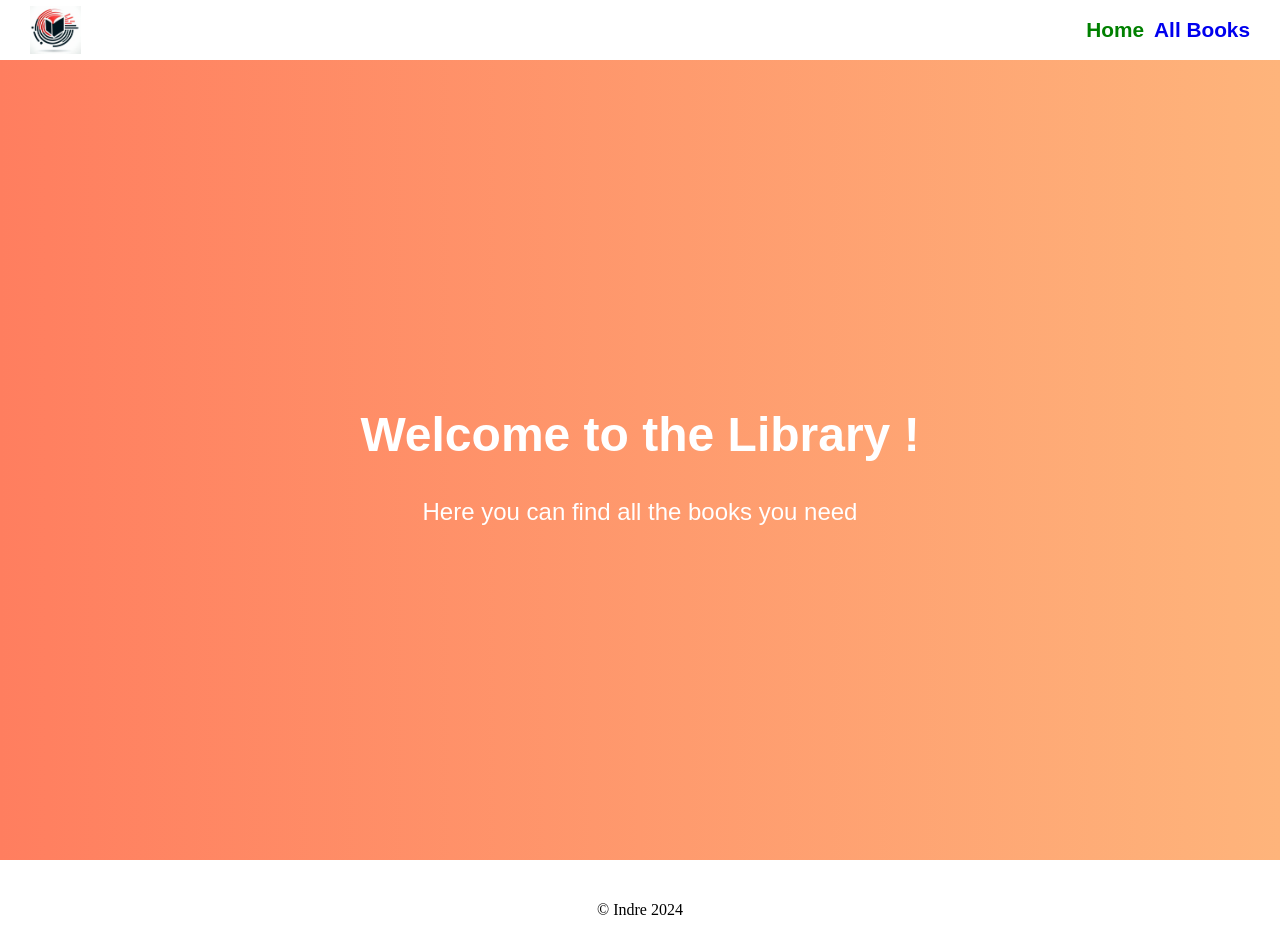
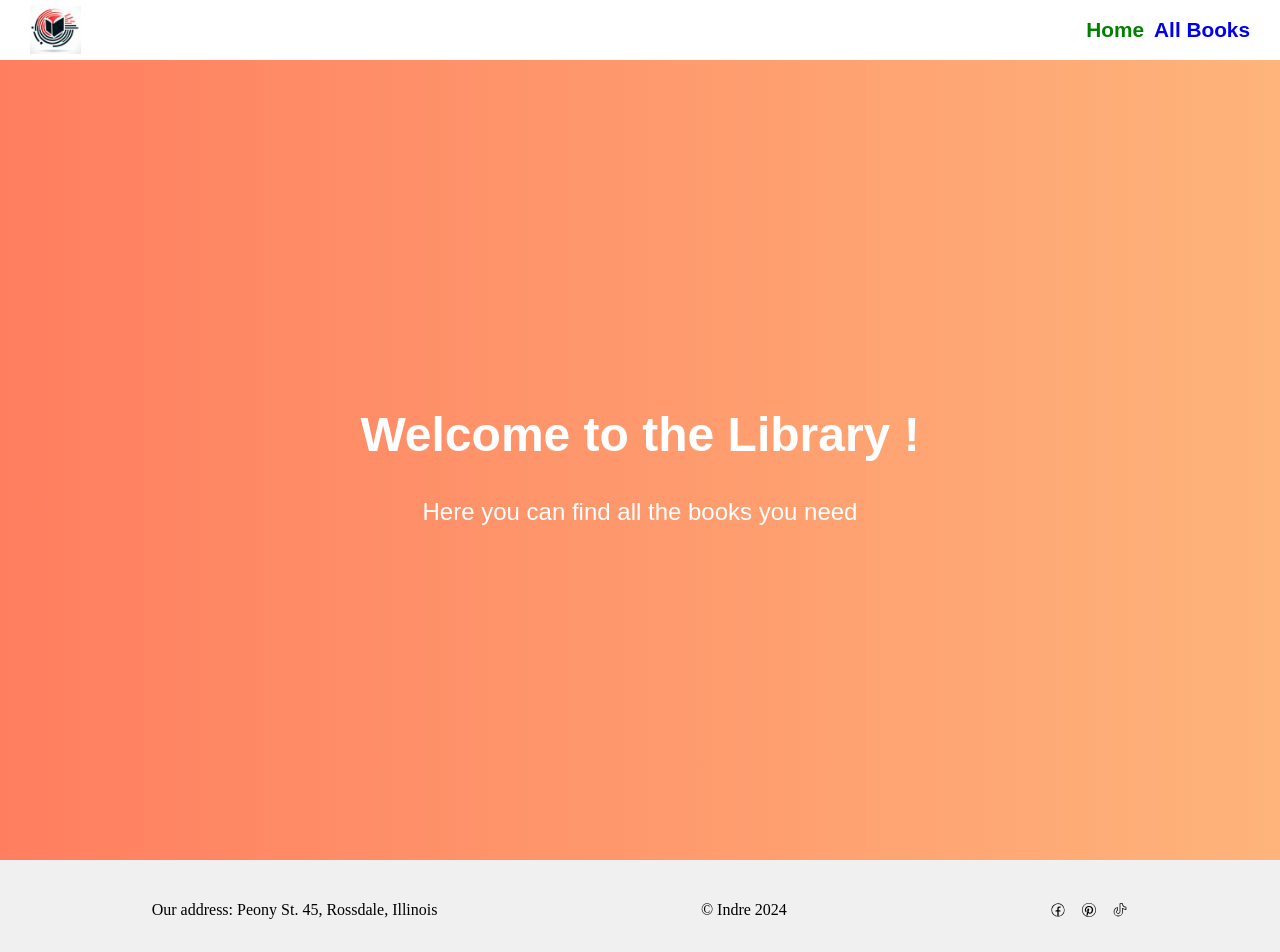
Before and after one commit to indrephone/nodeAtsiskaitymas, a React (Create React App) app in the folder client/: page / in a window 1280 px wide. Shown: the top 952 px of the page. Built offline with nearby package versions, Linux system fonts and the light colour scheme.

Commit message:
added react-icons to footer

```diff
--- a/client/package.json
+++ b/client/package.json
@@ -6,6 +6,7 @@
     "formik": "^2.4.6",
     "react": "^18.3.1",
     "react-dom": "^18.3.1",
+    "react-icons": "^5.3.0",
     "react-router-dom": "^6.26.2",
     "react-scripts": "5.0.1",
     "styled-components": "^6.1.13"
--- a/client/src/components/UI/organisms/Footer.jsx
+++ b/client/src/components/UI/organisms/Footer.jsx
@@ -1,16 +1,40 @@
 import styled from 'styled-components';
+import { CiFacebook } from "react-icons/ci";
+import { AiOutlinePinterest } from "react-icons/ai";
+import { PiTiktokLogoLight } from "react-icons/pi";
 
+// Styling for the Footer container
 const StyledFooter = styled.footer`
    height: 100px;
    display: flex;
-   justify-content: center;
+   justify-content: space-around;  /* Space between the items */
    align-items: center;
+   padding: 0 20px;
+   background-color: #f0f0f0;
+`;
+
+// Styling for the Icons group
+const IconGroup = styled.div`
+   display: flex;
+   gap: 15px; /* Gap between the icons */
+`;
+
+// Styling for the Address and Copyright text
+const FooterText = styled.p`
+   margin: 0;
 `;
 
 const Footer = () => {
     return (
         <StyledFooter>
-            <p>&copy; Indre 2024</p>
+            <FooterText>Our address: Peony St. 45, Rossdale, Illinois</FooterText>
+            <FooterText>&copy; Indre 2024</FooterText>
+            <IconGroup>
+              <CiFacebook />
+              <AiOutlinePinterest />
+              <PiTiktokLogoLight />
+            </IconGroup>
+
         </StyledFooter>
      );
 }
```
Also changed, not shown: 1 other file (tests, documents, lock files or other folders).
